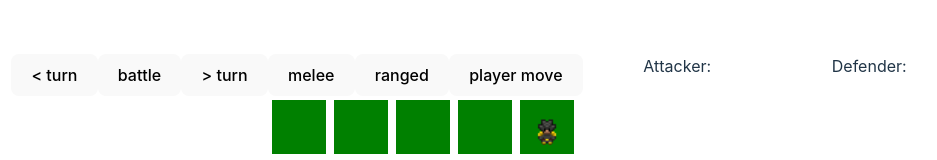
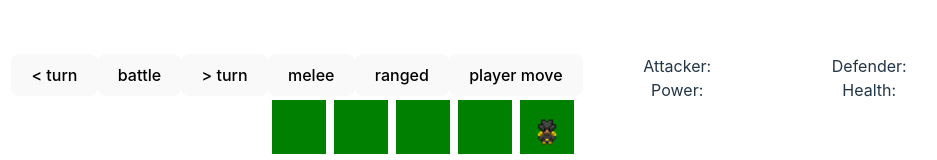
Before and after one commit to sasham43/gm-vue, a Vue app: page / in a window 1280 px wide. Shown: the part 170-330 px from the top of the page, without its empty margins (151-1088 px from the left). Built offline with nearby package versions, Linux system fonts and the light colour scheme.

Commit message:
remove some logs

```diff
--- a/src/components/Game.vue
+++ b/src/components/Game.vue
@@ -121,7 +121,7 @@ export default {
           this.mode = "player-move";
         }
       } else if (this.mode == "player-move") {
-        console.log('select player move')
+        // console.log('select player move')
         if (isNavigable) {
           this.movePlayer(col, row);
           this.currentActorMoved = true;
@@ -205,7 +205,10 @@ export default {
     watchCurrentTurn(newValue, oldValue) {
       let currentActor = this.turnOrder[newValue];
 
+
+
       if (currentActor.health <= 0) {
+        console.log('current actor health 0', currentActor)
         this.nextTurn();
       }
 
@@ -234,9 +237,9 @@ export default {
           actor.y,
           actor.range
         );
-        console.log("is attackable", isAttackable);
+        // console.log("is attackable", isAttackable);
         if (!isAttackable) {
-          console.log("too far, moving");
+          // console.log("too far, moving");
           if (this.currentActorMoved) {
             this.nextTurn();
           } else {
@@ -252,10 +255,10 @@ export default {
           if (this.currentActorAttacked) {
             this.nextTurn();
           } else {
-            console.log("ranged attack");
+            // console.log("ranged attack");
             this.enemyChoice(() => {
               this.player.health -= actor.rangedPower;
-              console.log("player health:", this.player.health);
+              // console.log("player health:", this.player.health);
               // this.nextTurn();
               this.currentActorAttacked = true;
               this.enemyTurn(actor);
@@ -270,9 +273,9 @@ export default {
           actor.x,
           actor.y
         );
-        console.log("is attackable", isAttackable);
+        // console.log("is attackable", isAttackable);
         if (!isAttackable) {
-          console.log("too far, moving");
+          // console.log("too far, moving");
           if (this.currentActorMoved) {
             this.nextTurn();
           } else {
@@ -288,10 +291,10 @@ export default {
           if (this.currentActorAttacked) {
             this.nextTurn();
           } else {
-            console.log("melee attack");
+            // console.log("melee attack");
             this.enemyChoice(() => {
               this.player.health -= actor.meleePower;
-              console.log("player health:", this.player.health);
+              // console.log("player health:", this.player.health);
               this.currentActorAttacked = true;
               this.enemyTurn(actor);
             });
@@ -305,7 +308,7 @@ export default {
       window.clearTimeout(this.enemyChoiceTimeout)
 
       this.enemyChoiceTimeout = window.setTimeout(() => {
-        console.log("choice");
+        // console.log("choice");
         action();
       }, enemyDecisionSpeed);
     },
@@ -460,11 +463,11 @@ export default {
     },
     moveTowardsPlayer(actor) {
       let result = this.pathfinding(actor, this.player);
-      console.log("path lenght", result.length);
+      // console.log("path lenght", result.length);
       // remove last piece of route because we don't want to move ontop of player
       result.pop();
 
-      console.log("result", result, actor);
+      // console.log("result", result, actor);
 
       this.moveAlongPath(actor, result, actor.speed);
     },
@@ -527,9 +530,9 @@ export default {
       <div>
         Attacker: {{ currentActor.name }}
       </div>
-      <!-- <div>
-        Power: {{ currentAct }}
-      </div> -->
+      <div>
+        Power: {{ currentActor.attackPower }}
+      </div>
       <div>
         <button class="attack-button" @click="playerAttack()">
           Attack
@@ -542,6 +545,9 @@ export default {
     <div class="defender" :class="{'player-view': currentDefender.player, 'enemy-view': currentDefender.enemy}">
       <div>
         Defender: {{ currentDefender.name }}
+      </div>
+      <div>
+        Health: {{ currentDefender.health }}
       </div>
 
       <div>
```
